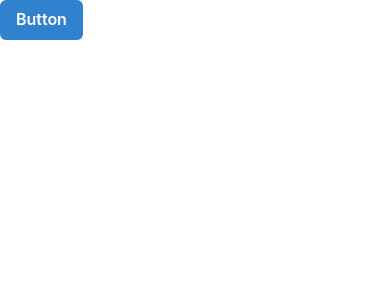
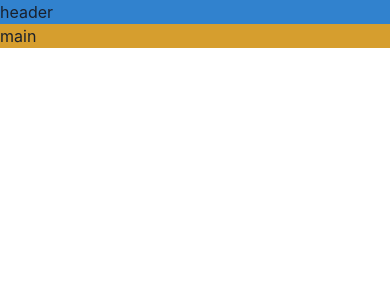
Before and after one commit to KACHOURElmehdi/game-hub, a React (Vite) app: page / in a window 390 px wide. Shown: the top 300 px of the page. Built offline with nearby package versions, Linux system fonts and the light colour scheme.

Commit message:
Implement skeleton structure for responsive design

```diff
--- a/src/App.tsx
+++ b/src/App.tsx
@@ -1,9 +1,26 @@
-import { Button, ButtonGroup } from '@chakra-ui/react'
+import { Grid, GridItem, Show } from "@chakra-ui/react";
 
 const App = () => {
   return (
-    <Button colorScheme='blue'>Button</Button>
-  )
-}
+    <Grid
+      templateAreas={{
+        base: `"header" "main"`,
+        lg: `"header header" "nav main" `,
+      }}
+    >
+      <GridItem area="header" bg="blue.500">
+        header
+      </GridItem>
+      <Show above="lg">
+        <GridItem area="nav" bg="red.500">
+          nav
+        </GridItem>
+      </Show>
+      <GridItem area="main" bg="yellow.500">
+        main
+      </GridItem>
+    </Grid>
+  );
+};
 
-export default App
+export default App;
```
